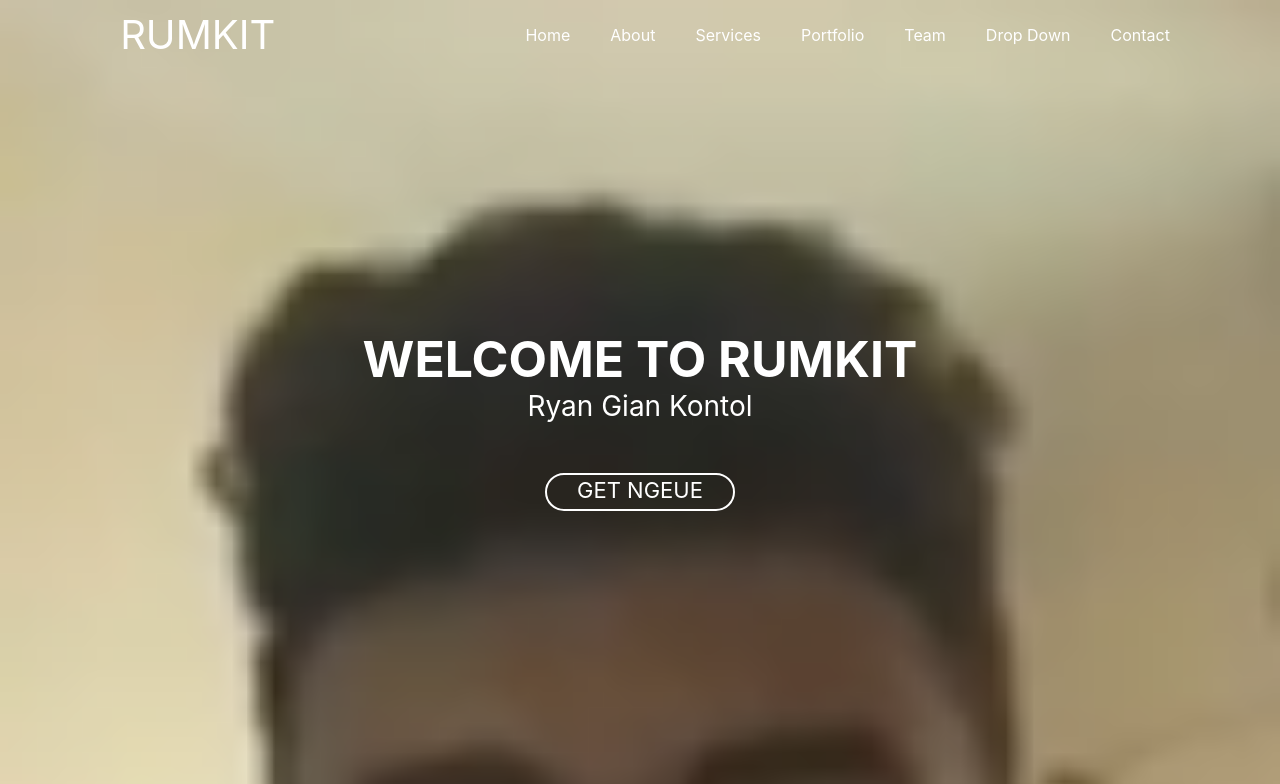
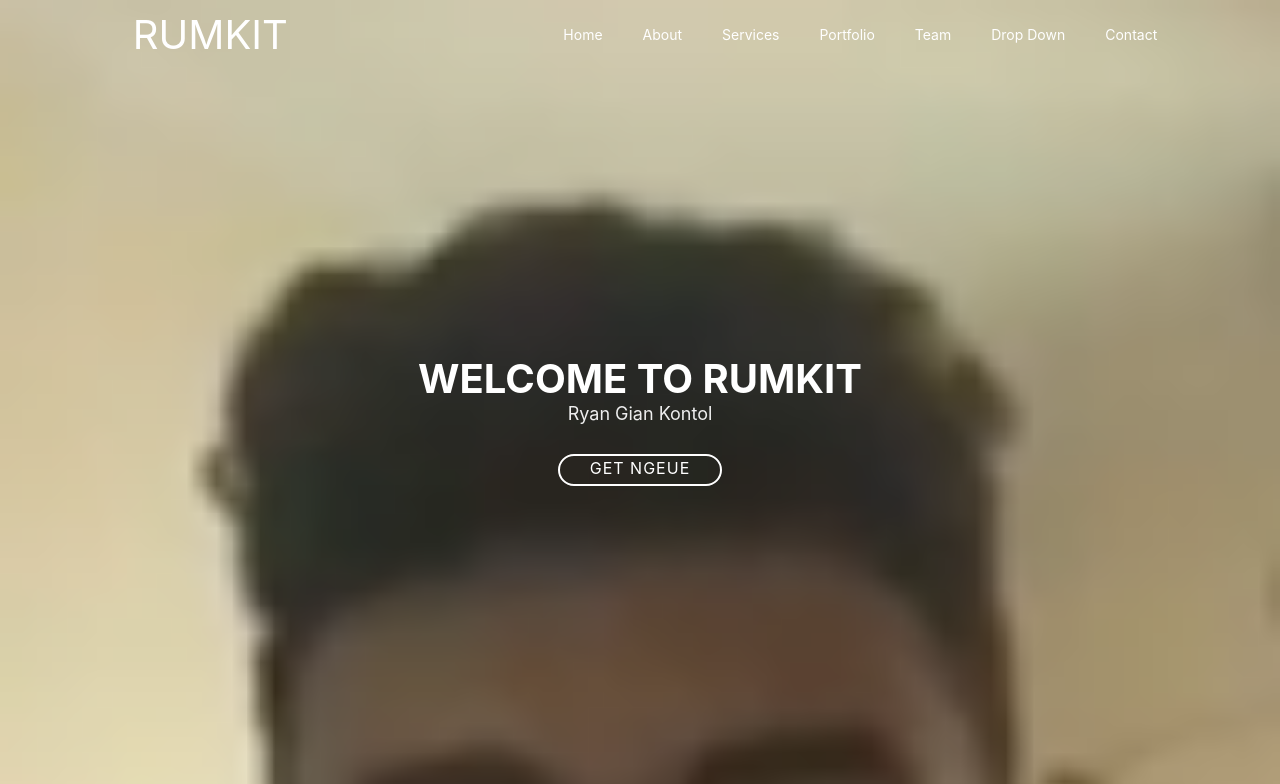
Before and after one commit to GilbyKoloay/Rumkit, a React (Create React App) app: page / in a window 1280 px wide. Shown: the top 784 px of the page. Built offline with nearby package versions, Linux system fonts and the light colour scheme.

Commit message:
modified navbar and home section style

```diff
--- a/src/components/Navbar/style.css
+++ b/src/components/Navbar/style.css
@@ -30,6 +30,8 @@ nav .dropdown-button {
 nav .button-container .button {
   padding: 10px;
   margin-left: 20px;
+  font-size: 14px;
+  color: #FFFFFF;
 }
 
 
--- a/src/sections/Home/style.css
+++ b/src/sections/Home/style.css
@@ -15,19 +15,22 @@
 }
 
 #section-home .title {
-  font-size: 50px;
+  font-size: 40px;
+  color: #FFFFFF;
   font-weight: bold;
 }
 
 #section-home .subtitle {
-  font-size: 28px;
+  font-size: 18px;
+  color: #EEEEEE;
 }
 
 #section-home .button {
-  margin-top: 50px;
-  font-size: 22px;
-  border: 2px solid white;
-  border-radius: 100px;
+  margin-top: 30px;
+  font-size: 16px;
+  letter-spacing: 1px;
+  border: 2px solid #FFFFFF;
+  border-radius: 50px;
   padding: 2px 30px 6px 30px;
 }
 #section-home .button:hover {
```
